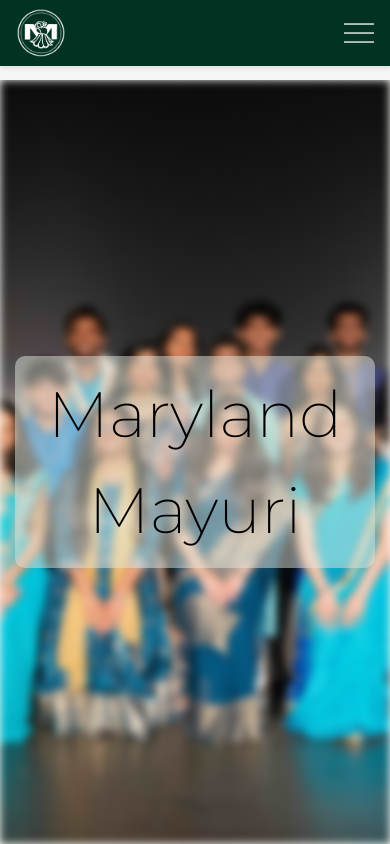
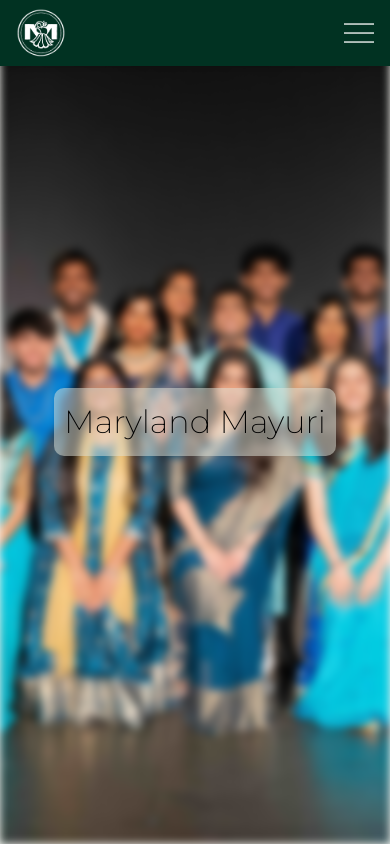
Before and after one commit to maryland-mayuri/marylandmayuri-website, a React (Vite) app: page / in a window 390 px wide. Built offline with nearby package versions, Linux system fonts and the light colour scheme; a web font is replaced by a local one.

Commit message:
fixed spacing

```diff
--- a/src/Home.css
+++ b/src/Home.css
@@ -4,13 +4,15 @@
     position: relative;
     justify-content: center;
     align-items: center;
-    min-height: calc(100vh - 80px);
+    min-height: 100vh;
     /* Subtract navbar height */
     /* background-color:  */
     background-color: #F6F7F2;
     max-width: 100%; /* Limit width on larger screens */
     margin: 0 auto; /* Center the container */
     padding: 0;
+    margin-top: -80px; /* Add this line to offset the navbar height */
+    padding-top: 80px; /* Add this line to ensure content isn't hidden behind navbar */
     overflow: hidden;
 }
 
@@ -287,7 +289,6 @@
     .home-container {
         padding: 15px;
         max-width: 100%;
-        margin: 0 auto;
     }
 
     .homepage-heading {
@@ -404,3 +405,13 @@
         max-width: 95%;
     }
 }
+
+@media screen and (max-width: 480px) {
+    .heading-container {
+        padding: 10px;
+    }
+
+    .homepage-heading {
+        font-size: 2rem; /* Even smaller font size for very small screens */
+    }
+}
```
